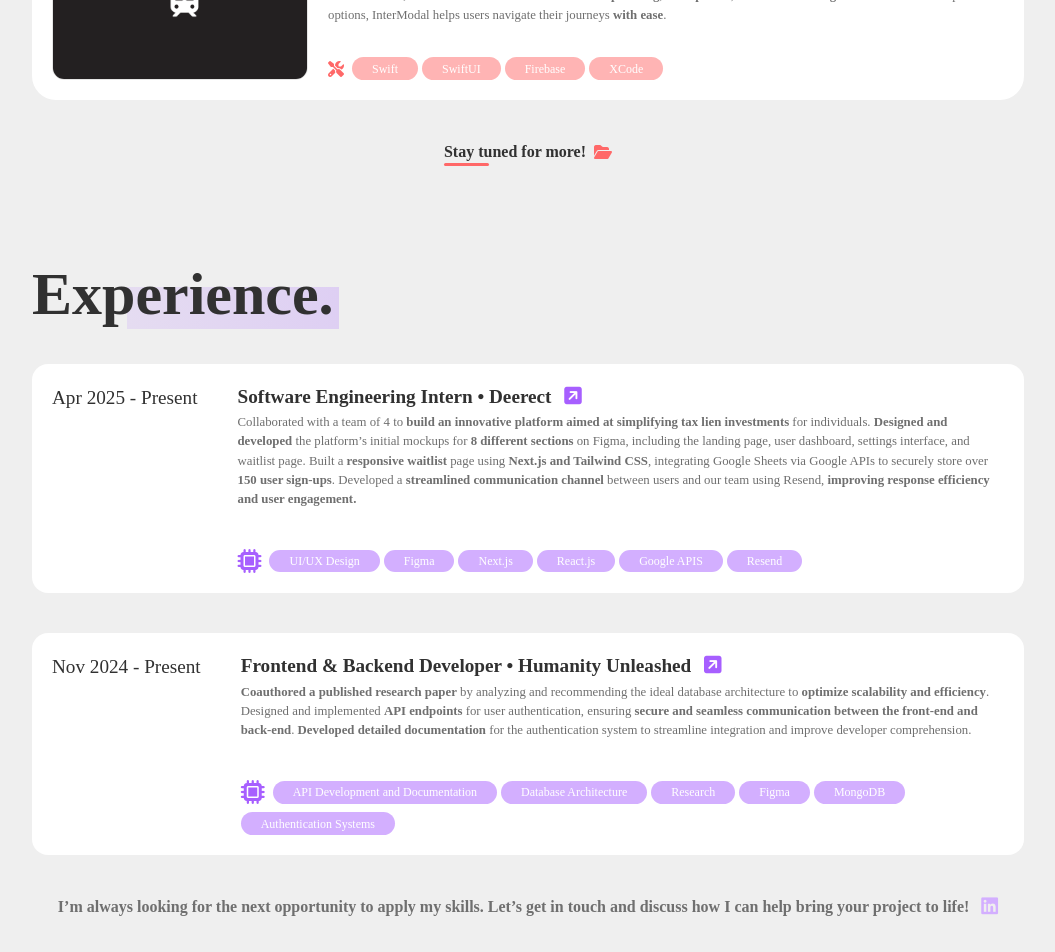
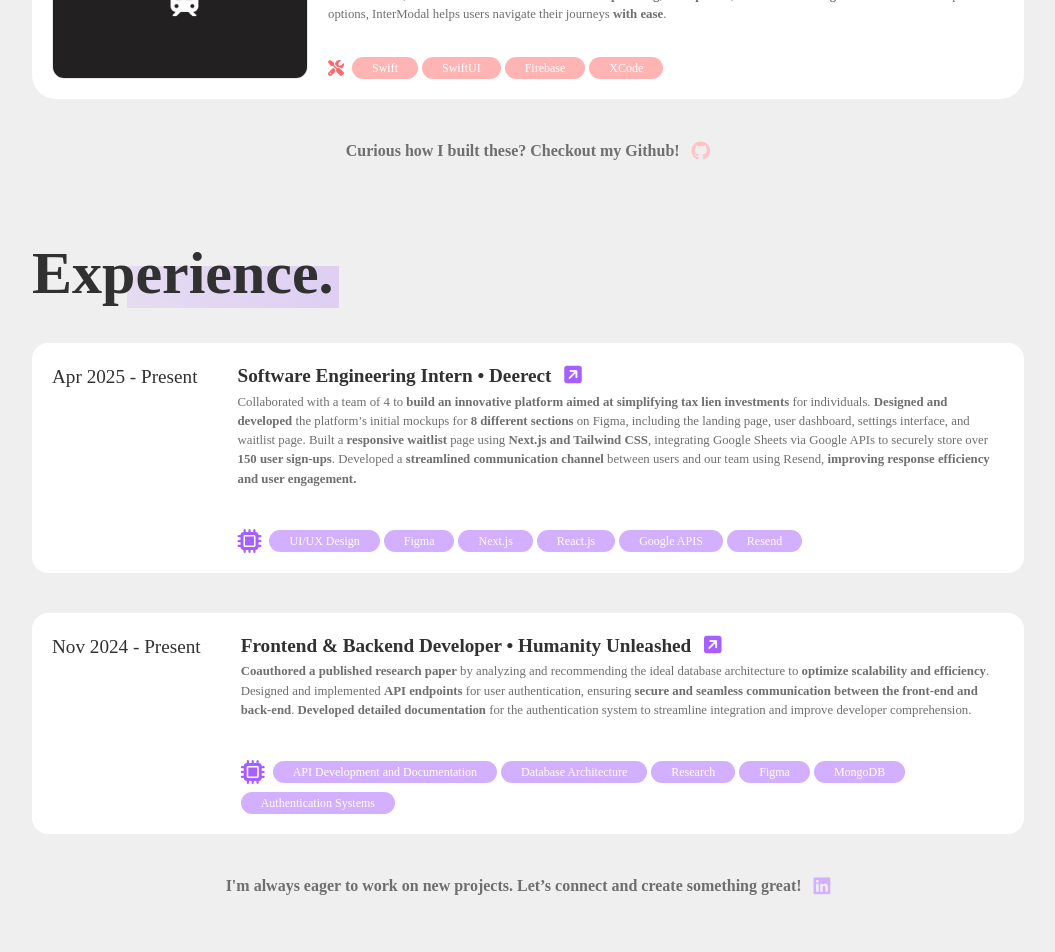
Before and after one commit to sameenmajid12/Portfolio, a React (Vite) app: page / in a window 1280 px wide. Shown: the part 1940-2892 px from the top of the page, without its empty margins (112-1167 px from the left). Built offline with nearby package versions, Linux system fonts and the light colour scheme; a web font is replaced by a local one.

Commit message:
Clean up and optimized scroll prevention in show case modal

```diff
--- a/src/Components/Experience.jsx
+++ b/src/Components/Experience.jsx
@@ -7,18 +7,29 @@
     //companyLogo: "/assets/deerectlogo.png",
     description: (
       <>
-        Collaborated with a team of 4 to <strong>build an innovative platform aimed at
-        simplifying tax lien investments</strong> for individuals. <strong>Designed and
-        developed</strong> the platform’s initial mockups for <strong>8 different sections</strong> on
-        Figma, including the landing page, user dashboard, settings interface,
-        and waitlist page. Built a <strong>responsive waitlist</strong> page using <strong>Next.js and
-        Tailwind CSS</strong>, integrating Google Sheets via Google APIs to securely
-        store over <strong>150 user sign-ups</strong>. Developed a <strong>streamlined communication
-        channel</strong>   between users and our team using Resend, <strong>improving response
-        efficiency and user engagement.</strong>
+        Collaborated with a team of 4 to{" "}
+        <strong>
+          build an innovative platform aimed at simplifying tax lien investments
+        </strong>{" "}
+        for individuals. <strong>Designed and developed</strong> the platform’s
+        initial mockups for <strong>8 different sections</strong> on Figma,
+        including the landing page, user dashboard, settings interface, and
+        waitlist page. Built a <strong>responsive waitlist</strong> page using{" "}
+        <strong>Next.js and Tailwind CSS</strong>, integrating Google Sheets via
+        Google APIs to securely store over <strong>150 user sign-ups</strong>.
+        Developed a <strong>streamlined communication channel</strong> between
+        users and our team using Resend,{" "}
+        <strong>improving response efficiency and user engagement.</strong>
       </>
     ),
-    skills: ["UI/UX Design", "Figma", "Next.js", "React.js", "Google APIS", "Resend"],
+    skills: [
+      "UI/UX Design",
+      "Figma",
+      "Next.js",
+      "React.js",
+      "Google APIS",
+      "Resend",
+    ],
     externalLink: "https://deerect.net/",
   },
   {
@@ -118,12 +129,6 @@
                   </div>
                 </div>
               </div>
-              {/*<div className="max-w-[100px] aspect-w-1 aspect-h-1 [@media(max-width:1200px)]:hidden">
-                <img
-                  className="border-1 border-gray-200 rounded-md max-w-[70px]"
-                  src={experience.companyLogo}
-                ></img>
-              </div>*/}
             </div>
           </a>
         );
@@ -142,12 +147,10 @@
           rel="noopener noreferrer"
         >
           <div className="flex justify-center flex-col md:flex-row gap-y-2 w-full items-center gap-x-3 group cursor-pointer">
-            <p className="font-bold text-[#313131] md:text-[#6F6F6F] text-center text-[clamp(0.75rem,1.5vw,1rem)] group-hover:text-[#313131]">
-              I’m always looking for the next opportunity to apply my skills.
-              Let’s get in touch and discuss how I can help bring your project
-              to life!
+            <p className="font-bold text-[#313131] md:text-[#6F6F6F] text-center text-[clamp(0.875rem,1.5vw,1rem)] group-hover:text-[#313131]">
+              I'm always eager to work on new projects. Let’s connect and create something great!
             </p>
-            <i className="fa-brands fa-linkedin text-[clamp(1rem,1.5vw,1.5rem)] text-[#A75FFF] md:text-[#D3AFFF] group-hover:text-[#A75FFF]"></i>
+            <i className="fa-brands fa-linkedin text-[clamp(1.125rem,1.5vw,1.5rem)] text-[#A75FFF] md:text-[#D3AFFF] group-hover:text-[#A75FFF]"></i>
           </div>
         </a>
       </motion.div>
--- a/src/Components/Projects.jsx
+++ b/src/Components/Projects.jsx
@@ -224,17 +224,23 @@
         ))}
        <motion.div
         initial={{ translateX: "-5dvw", opacity: 0 }}
-          whileInView={{ translateX: "0px", opacity: 1 }}
+        whileInView={{ translateX: "0", opacity: 1 }}
         transition={{ duration: 0.7 }}
         viewport={{ once: true, amount: 1 }}
-          className="flex justify-center font-bold items-center pb-5"
         style={{ willChange: "opacity" }}
       >
-          <div className="relative pr-2 text-[clamp(1rem, 1.25vw,1.25rem)]">
-            Stay tuned for more!
-            <span className="w-[30%] absolute h-[3px] bg-[#FF6868] rounded-md bottom-[-2px] left-0"></span>
+        <a
+          href="https://www.github.com/sameenmajid12"
+          target="_blank"
+          rel="noopener noreferrer"
+        >
+          <div className="flex justify-center flex-col md:flex-row gap-y-2 w-full items-center gap-x-3 group cursor-pointer">
+            <p className="font-bold text-[#313131] md:text-[#6F6F6F] text-center text-[clamp(0.875rem,1.5vw,1rem)] group-hover:text-[#313131]">
+              Curious how I built these? Checkout my Github!
+            </p>
+            <i className="fa-brands fa-github text-[clamp(1.125rem,1.5vw,1.5rem)] text-red md:text-[#FFc3c3] group-hover:text-red"></i>
           </div>
-          <i className="fa-solid fa-folder-open text-[#FF6868]"></i>
+        </a>
       </motion.div>
       </div>
       {showCaseProject.isVisible && (
--- a/src/Components/ShowCaseModal.jsx
+++ b/src/Components/ShowCaseModal.jsx
@@ -1,6 +1,18 @@
-import { useState, useRef } from "react";
+import { useState, useRef, useEffect } from "react";
 
 function ShowCaseModal({ project, setProject }) {
+  useEffect(() => {
+    const preventTouch = (e) => e.preventDefault();
+    document.body.style.overflow = "hidden";
+    document.documentElement.style.overflow = "hidden";
+    document.addEventListener("touchmove", preventTouch, { passive: false });
+
+    return () => {
+      document.body.style.overflow = "";
+      document.documentElement.style.overflow = "";
+      document.removeEventListener("touchmove", preventTouch);
+    };
+  }, []);
   const [currImgIndex, setCurrImgIndex] = useState(0);
   const images = project.data.showCaseImages;
   const touchStartX = useRef(null);
@@ -41,14 +53,18 @@
         onClick={() => setProject({ isVisible: false, data: null })}
         className="fa-solid fa-circle-xmark absolute right-5 top-5 text-2xl text-white cursor-pointer"
       ></i>
+      <div className="hidden md:block">
         <i
           onClick={() => shiftIndex(currImgIndex + 1)}
-        className="none md:inline-block fa-solid fa-circle-chevron-right absolute right-5 top-[50%] text-red text-4xl transform -translate-y-1/2 cursor-pointer"
+          className="fa-solid fa-circle-chevron-right absolute right-5 top-[50%] text-red text-4xl transform -translate-y-1/2 cursor-pointer"
         ></i>
+      </div>
+      <div className="hidden md:block">
         <i
           onClick={() => shiftIndex(currImgIndex - 1)}
-        className="none md:inline-block fa-solid fa-circle-chevron-left absolute left-5 top-[50%] text-red text-4xl transform -translate-y-1/2 cursor-pointer"
+          className="fa-solid fa-circle-chevron-left absolute left-5 top-[50%] text-red text-4xl transform -translate-y-1/2 cursor-pointer"
         ></i>
+      </div>
 
       <div
         className="w-[100vw] md:w-auto absolute top-[50%] right-[50%] transform -translate-y-1/2 translate-x-1/2"
@@ -60,7 +76,6 @@
             className="max-w-[100vw] md:max-w-[70vw] max-h-[80dvh] object-contain mx-auto"
             src={`/assets/${images[currImgIndex]}`}
             controls
-            autoPlay
             loop
           />
         ) : (
```
Also changed, not shown: public/assets/goalTrack-removebg-preview.png (deleted), public/assets/goalTrack.png. Lines whose indentation alone changed are shown as unchanged.
